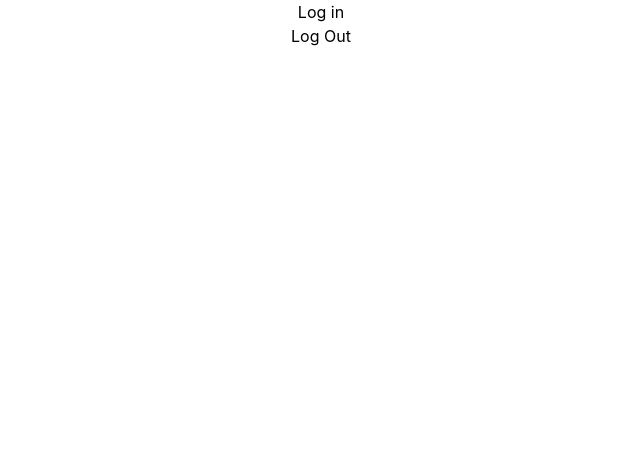
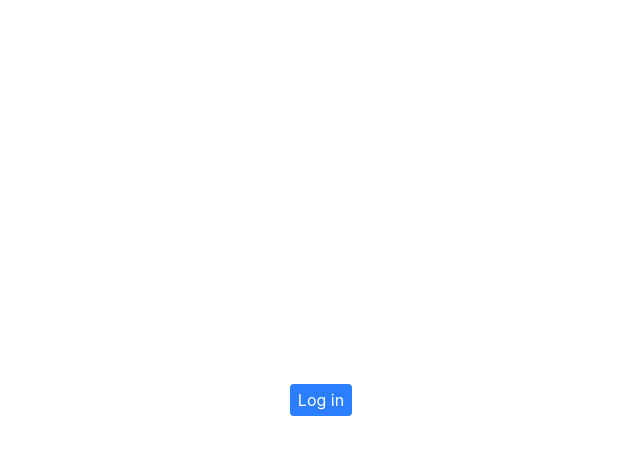
Before and after one commit to tl3nUniversityAssignments/library-front, a React (Vite) app: page / in a window 1280 px wide. Shown: the top 454 px of the page, without its empty margins (319-959 px from the left). Built offline with nearby package versions, Linux system fonts and the light colour scheme.

Commit message:
feat: add login/logout page

```diff
--- /dev/null
+++ b/src/components/auth.tsx
@@ -0,0 +1,21 @@
+import { useAuth0 } from "@auth0/auth0-react"
+
+function LoginButton() {
+    const { loginWithRedirect } = useAuth0();
+
+    return (
+        <button  className="bg-blue-500 hover:bg-blue-700 text-white font-pold px-2 py-1 rounded" onClick={() => loginWithRedirect()}>Log in</button>
+    )
+}
+
+function LogoutButton() {
+    const { logout } = useAuth0();
+
+    return <button className="bg-blue-500 hover:bg-blue-700 text-white font-bold px-2 py-1 rounded" onClick={() => logout()}>Log out</button>
+}
+
+export default function AuthButton() {
+    const { isAuthenticated } = useAuth0();
+
+    return isAuthenticated ? <LogoutButton /> : <LoginButton />
+}
--- a/src/components/login.tsx
+++ /dev/null
@@ -1,7 +0,0 @@
-import { useAuth0 } from "@auth0/auth0-react";
-
-export default function LoginButton() {
-    const { loginWithRedirect } = useAuth0();
-
-    return <button onClick={() => {loginWithRedirect()}}>Log in</button>
-}
--- a/src/components/logout.tsx
+++ /dev/null
@@ -1,11 +0,0 @@
-import { useAuth0 } from "@auth0/auth0-react";
-
-export default function LogoutButton() {
-  const { logout } = useAuth0();
-
-  return (
-    <button onClick={() => logout({ logoutParams: { returnTo: window.location.origin } })}>
-      Log Out
-    </button>
-  );
-};
--- a/src/components/profile.tsx
+++ /dev/null
@@ -1,19 +0,0 @@
-import { useAuth0 } from "@auth0/auth0-react";
-
-export default function Profile() {
-  const { user, isAuthenticated, isLoading } = useAuth0();
-
-  if (isLoading) {
-    return <div>Loading ...</div>;
-  }
-
-  return (
-    isAuthenticated && user && (
-      <div>
-        <img src={user.picture} alt={user.name} />
-        <h2>{user.name}</h2>
-        <p>{user.email}</p>
-      </div>
-    )
-  );
-};
--- a/src/routes/index.tsx
+++ b/src/routes/index.tsx
@@ -1,8 +1,5 @@
 import { createFileRoute } from '@tanstack/react-router'
-import logo from '../logo.svg'
-import LoginButton from '@/components/login'
-import LogoutButton from '@/components/logout'
-import Profile from '@/components/profile'
+import AuthButton from '@/components/auth'
 
 export const Route = createFileRoute('/')({
   component: App,
@@ -10,16 +7,8 @@ export const Route = createFileRoute('/')({
 
 function App() {
   return (
-    <div className="text-center">
-      <div>
-        <LoginButton />
-      </div>
-      <div>
-        <LogoutButton/>
-      </div>
-      <div>
-        <Profile />
-      </div>
+    <div className="flex items-center justify-center h-screen">
+      <AuthButton />
     </div>
   )
 }
```
